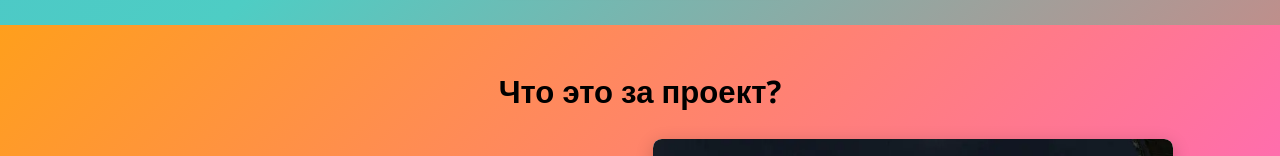
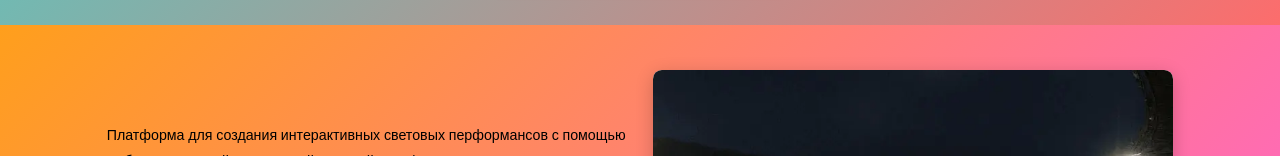
Before and after one commit to roman-orlovskiy/gromka.ru, a Vue app: page /#/ in a window 1280 px wide. Shown: the part 644-800 px from the top of the page. Built offline with nearby package versions, Linux system fonts and the light colour scheme.

Commit message:
Удалил заголовок

```diff
--- a/src/views/PerformanceView.vue
+++ b/src/views/PerformanceView.vue
@@ -17,7 +17,6 @@
     <!-- What is it Section -->
     <section id="what-is-project" class="performance__section performance__section--gradient-1">
       <div class="performance__container">
-        <h2 class="performance__section-title">Что это за проект?</h2>
         <div class="performance__content">
           <div class="performance__text">
             <p>Платформа для создания интерактивных световых перформансов с помощью мобильных устройств зрителей. Каждый телефон становится частью единого визуального шоу, формируя динамичные световые картины.</p>
```
